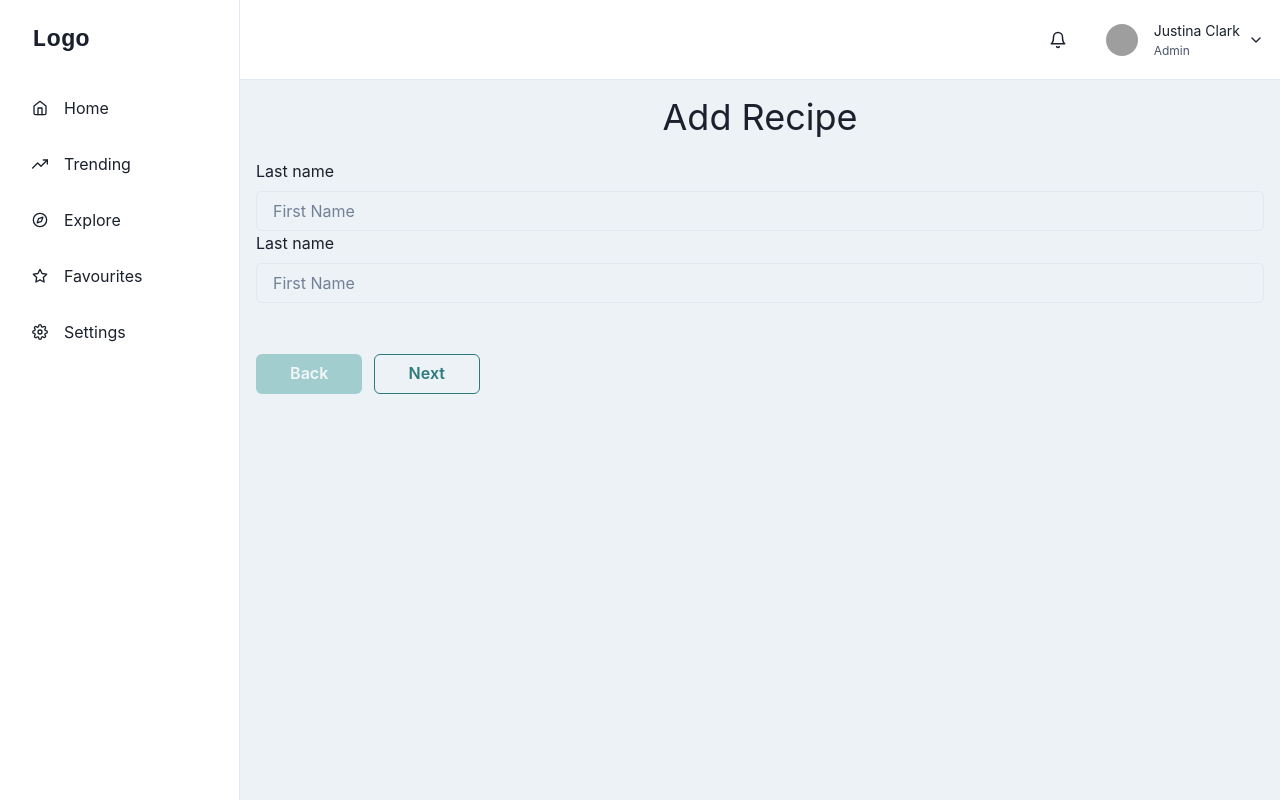
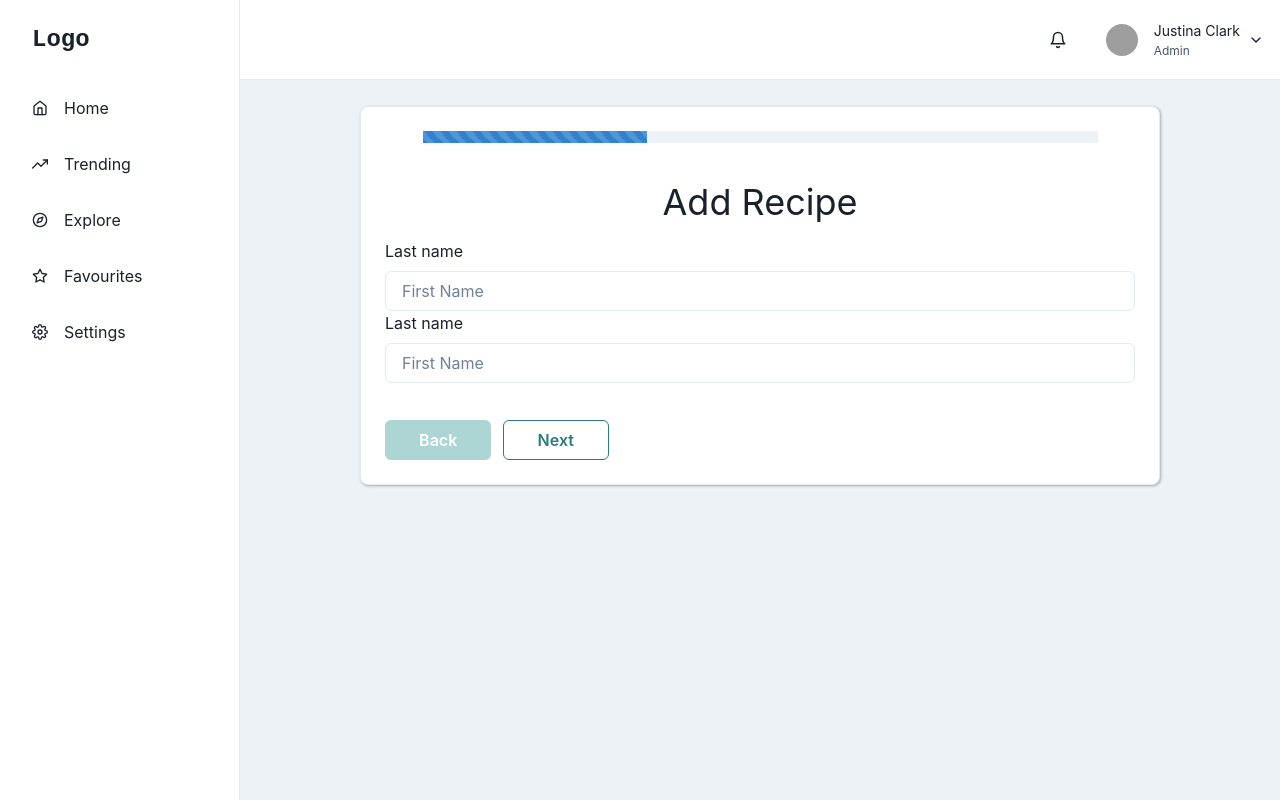
Before and after one commit to Robel-Alemu/Bete-Maed-Admin, a React (Vite) app in the folder Bete-Maed-Admin/: page / in a window 1280 px wide. Built offline with nearby package versions, Linux system fonts and the light colour scheme; grey boxes are pictures that could not be loaded.

Commit message:
added the card design to the form

```diff
--- a/Bete-Maed-Admin/src/components/recipe/NewRecipe.tsx
+++ b/Bete-Maed-Admin/src/components/recipe/NewRecipe.tsx
@@ -1,7 +1,7 @@
 import { useState } from "react";
 import AppForm from "../form/AppForm";
 import AppInput from "../input/AppInput";
-import { ButtonGroup, Button, Flex } from "@chakra-ui/react";
+import { ButtonGroup, Button, Flex, Progress, Box } from "@chakra-ui/react";
 
 import { useToast } from "@chakra-ui/react";
 
@@ -33,6 +33,24 @@ const NewRecipe = () => {
     );
   };
   return (
+    <Box
+      borderWidth="1px"
+      rounded="lg"
+      bg="white"
+      shadow="1px 1px 3px rgba(0,0,0,0.3)"
+      maxWidth={800}
+      p={6}
+      m="10px auto"
+      as="form"
+    >
+      <Progress
+        hasStripe
+        value={progress}
+        mb="5%"
+        mx="5%"
+        isAnimated
+      ></Progress>
+
       <AppForm
         title="Add Recipe"
         values={{ name: "", lastName: "" }}
@@ -80,6 +98,7 @@ const NewRecipe = () => {
           </Flex>
         </ButtonGroup>
       </AppForm>
+    </Box>
   );
 };
 
```
Lines whose indentation alone changed are shown as unchanged.
